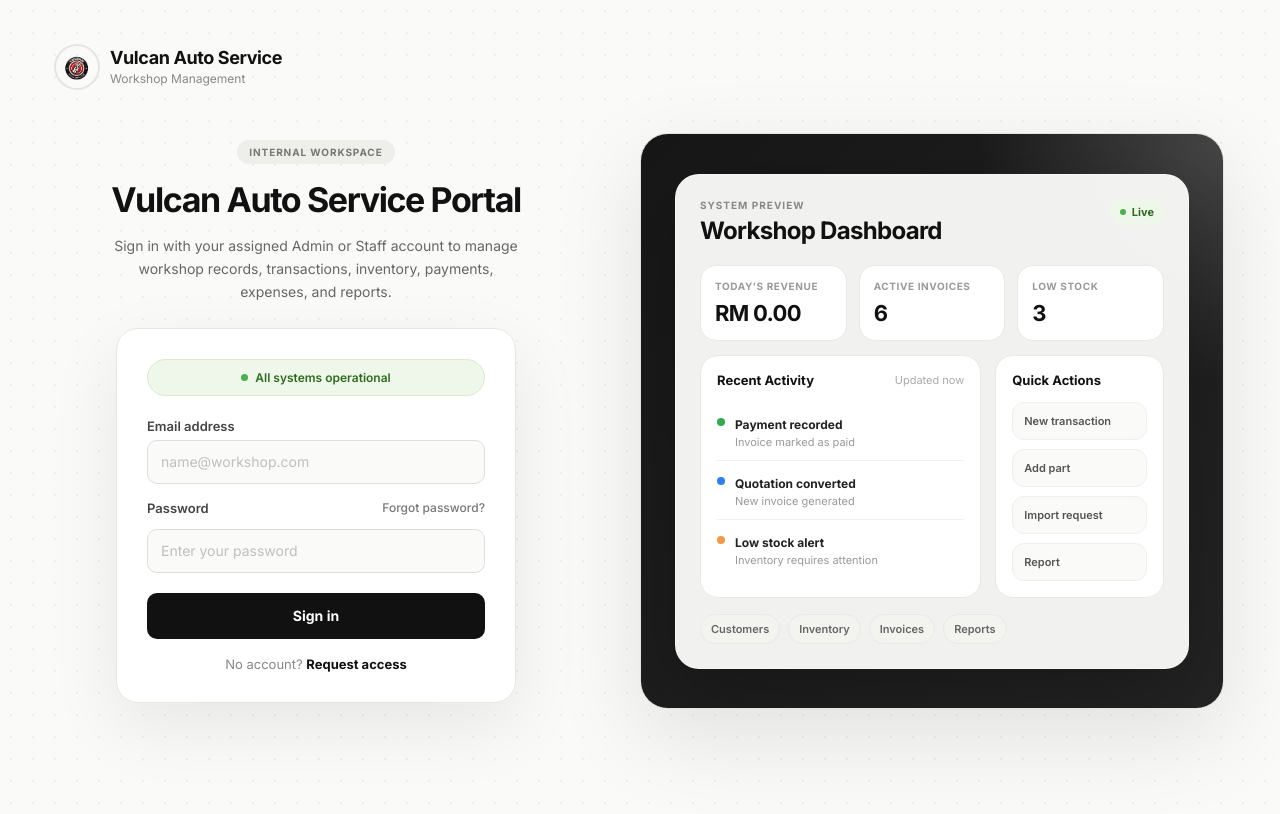
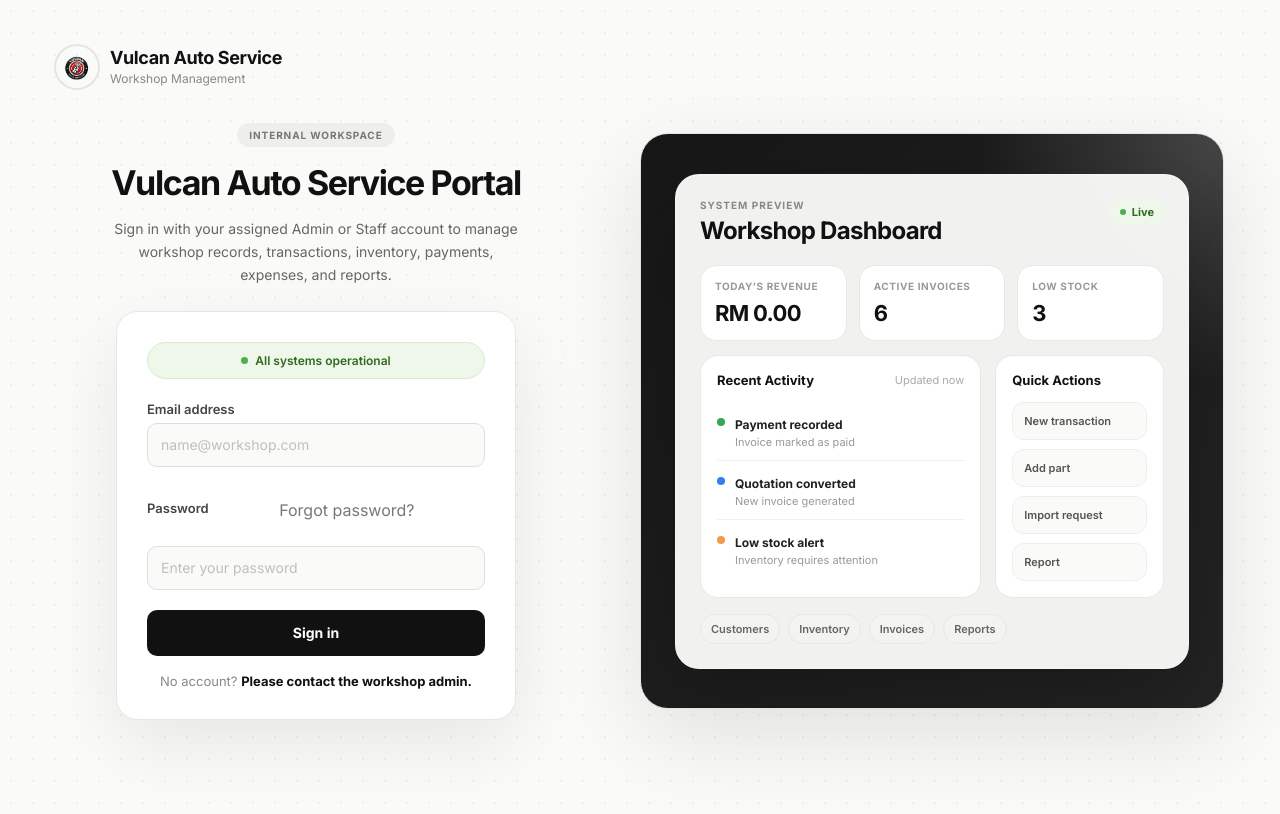
Before and after one commit to azeruya/cikgu-kereta-frontend, a Vue app: page /login in a window 1280 px wide. Built offline with nearby package versions, Linux system fonts and the light colour scheme; no server answers; what vue3-apexcharts would draw is missing.

Commit message:
req access and forgot pw handling

```diff
--- a/src/views/Login.vue
+++ b/src/views/Login.vue
@@ -43,9 +43,10 @@
             <div class="field">
               <div class="field-row">
                 <label>Password</label>
-                <router-link to="/forgot-password" class="forgot">
+
+                <button type="button" class="forgot fake-link" @click="forgotNotice = true">
                   Forgot password?
-                </router-link>
+                </button>
               </div>
 
               <input
@@ -54,6 +55,10 @@
                 placeholder="Enter your password"
                 autocomplete="current-password"
               />
+
+              <p v-if="forgotNotice" class="helper-notice">
+                Please contact the workshop admin to reset your password.
+              </p>
             </div>
 
             <button type="submit" :disabled="loading">
@@ -63,7 +68,8 @@
 
           <p class="card-foot">
             No account?
-            <router-link to="/register">Request access</router-link>
+            <!--<router-link to="/register">Request access</router-link>-->
+            <span class="request-note">Please contact the workshop admin.</span>
           </p>
 
           <p v-if="error" class="error">{{ error }}</p>
@@ -170,6 +176,7 @@ export default {
       password: "",
       error: "",
       loading: false,
+      forgotNotice: false,
     };
   },
   methods: {
@@ -704,6 +711,29 @@ button:disabled {
   font-weight: 600;
 }
 
+.request-note {
+  font-weight: 700;
+  color: #111;
+}
+
+.fake-link {
+  border: none;
+  background: transparent;
+  padding: 0;
+  font: inherit;
+  cursor: pointer;
+}
+
+.helper-notice {
+  margin: 8px 0 0;
+  padding: 9px 11px;
+  border-radius: 10px;
+  background: #f5f5f2;
+  color: #666;
+  font-size: 12px;
+  line-height: 1.4;
+}
+
 /* RESPONSIVE */
 @media (max-width: 1050px) {
   .login-page {
```
